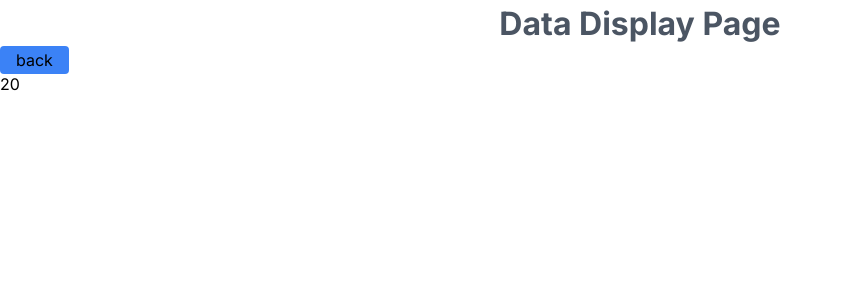
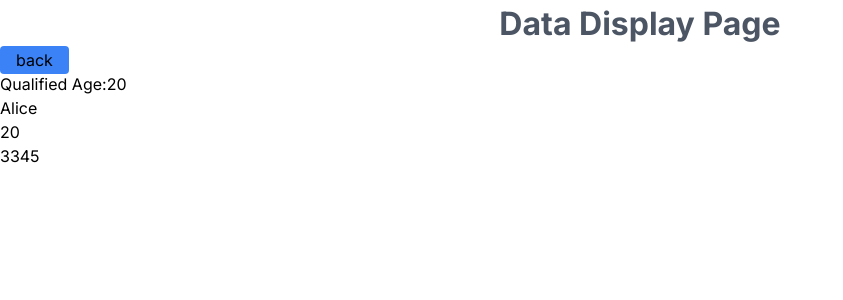
Before and after one commit to kod-python/typeuserdetails, a Next.js app: page /Alice in a window 1280 px wide. Shown: the top 300 px of the page, without its empty margins (0-843 px from the left). Built offline with nearby package versions, Linux system fonts and the light colour scheme.

Commit message:
kod reload

```diff
--- a/src/app/[name]/page.tsx
+++ b/src/app/[name]/page.tsx
@@ -20,9 +20,9 @@ const DisplayPage = ({ params }: { params: { name: string } }) => {
       <h1 className='text-center text-[2rem] text-gray-600 font-bold'>Data Display Page</h1>
 <Link href="/" className="py-1 px-4 rounded bg-blue-500">back</Link>
 
-       {user && user.age <= 20 && <p>{user.age}</p>}
+       {user && user.age <= 20 && <p>Qualified Age:{user.age}</p>}
 
-      {/* {user ? (
+       {user ? (
         <div>
           <p>{user.name}</p>
           <p>{user.age}</p>
@@ -30,7 +30,7 @@ const DisplayPage = ({ params }: { params: { name: string } }) => {
         </div>
       ) : (
         <p>{}</p>
-      )} */}
+      )}
     </div>
   );
 };
```
